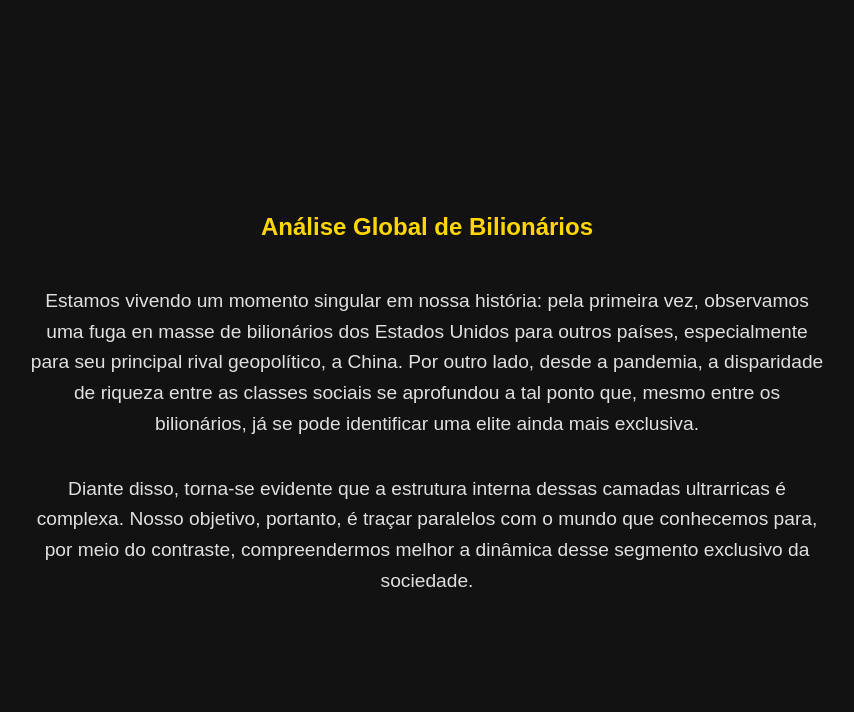
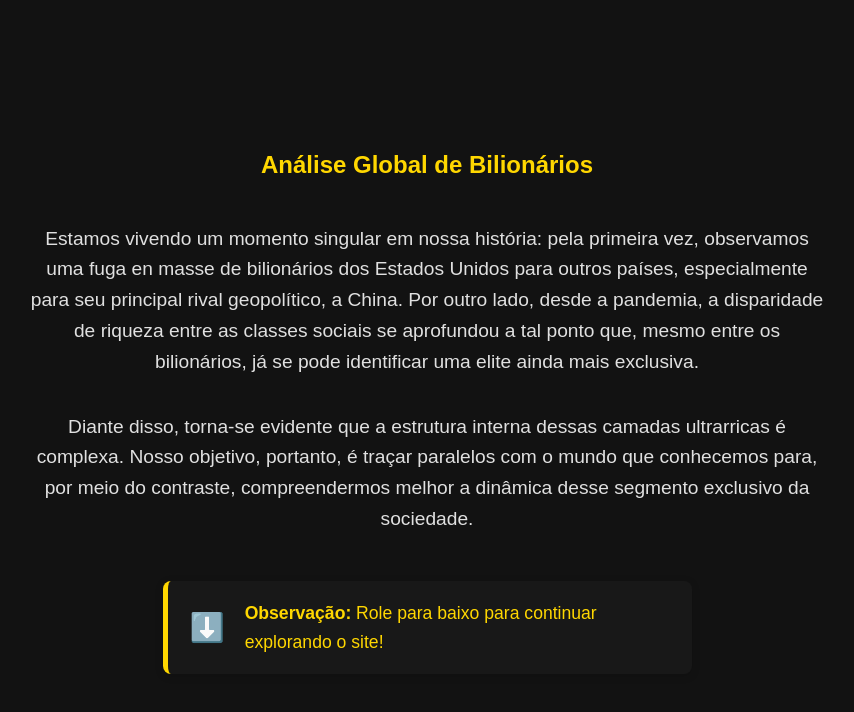
Before and after one commit to FGV-VIS-2025/final-project-wealth-analysis-vis, a SvelteKit app: page / in a window 1280 px wide. Shown: the top 712 px of the page, without its empty margins (213-1067 px from the left). Built offline with nearby package versions, Linux system fonts and the light colour scheme.

Commit message:
add indication to scrool down, fix some problems

```diff
--- a/src/routes/+page.svelte
+++ b/src/routes/+page.svelte
@@ -124,6 +124,26 @@
   :global(h1, h2, h3) {
     color: #ffd700 !important;
   }
+
+  .scroll-hint-box {
+    margin: 32px auto 0 auto;
+    max-width: 480px;
+    background: #181818;
+    border-left: 5px solid #ffd700;
+    color: #ffd700;
+    padding: 18px 22px;
+    border-radius: 8px;
+    font-size: 1.1em;
+    display: flex;
+    align-items: center;
+    gap: 12px;
+    box-shadow: 0 2px 8px rgba(0,0,0,0.15);
+    text-align: left;
+  }
+  .scroll-hint-icon {
+    font-size: 1.6em;
+    margin-right: 8px;
+  }
 </style>
 
 <div id="scroll-telling-page" class="story-container">
@@ -136,6 +156,10 @@
       <p>
         Diante disso, torna-se evidente que a estrutura interna dessas camadas ultrarricas é complexa. Nosso objetivo, portanto, é traçar paralelos com o mundo que conhecemos para, por meio do contraste, compreendermos melhor a dinâmica desse segmento exclusivo da sociedade.
       </p>
+      <div class="scroll-hint-box">
+        <span class="scroll-hint-icon">⬇️</span>
+        <span><strong>Observação:</strong> Role para baixo para continuar explorando o site!</span>
+      </div>
     </div>
   </section>
 
--- a/src/routes/search/search.css
+++ b/src/routes/search/search.css
@@ -42,7 +42,7 @@
 
 .text-column h1 {
     font-size: 2.2em;
-    color: #f5f5f5;
+    color: #ffd700;
     margin-bottom: 20px;
     line-height: 1.3;
     font-family: inherit;
--- a/src/routes/trajetoria/+page.svelte
+++ b/src/routes/trajetoria/+page.svelte
@@ -251,7 +251,7 @@
   </section>
 
   <!-- Seção do Mapa de Migração de Bilionários -->
-  <section class="story-section full-width map-section-redesigned">
+  <section class="story-section full-width map-section-redesigned side-by-side-map">
     <div class="map-text-content-top">
       <h2>Fluxos Migratórios da Elite Global</h2>
       <p>
@@ -274,7 +274,7 @@
     </div>
   </section>
 
-  <!-- Nova Seção do Gráfico Radar -->
+  <!-- Seção do Gráfico Radar -->
   <section class="story-section full-width radar-section">
     <div class="radar-text-content">
       <h2>Análise Comparativa: Por Que Alguns Países Atraem Bilionários?</h2>
@@ -361,7 +361,7 @@
   .map-text-content-top {
     text-align: center;
     margin-bottom: 1.5rem;
-    max-width: 800px;
+    max-width: 1000px;
     margin-left: auto;
     margin-right: auto;
   }
--- a/src/routes/trajetoria/trajetoria.css
+++ b/src/routes/trajetoria/trajetoria.css
@@ -853,8 +853,6 @@
   left: 100%;
 }
 
-
-
 .nav-btn-text {
   flex: 1;
   text-align: left;
@@ -921,8 +919,6 @@
     gap: 12px;
   }
 
-
-
   .nav-btn-title {
     font-size: 1.1em;
   }
```
